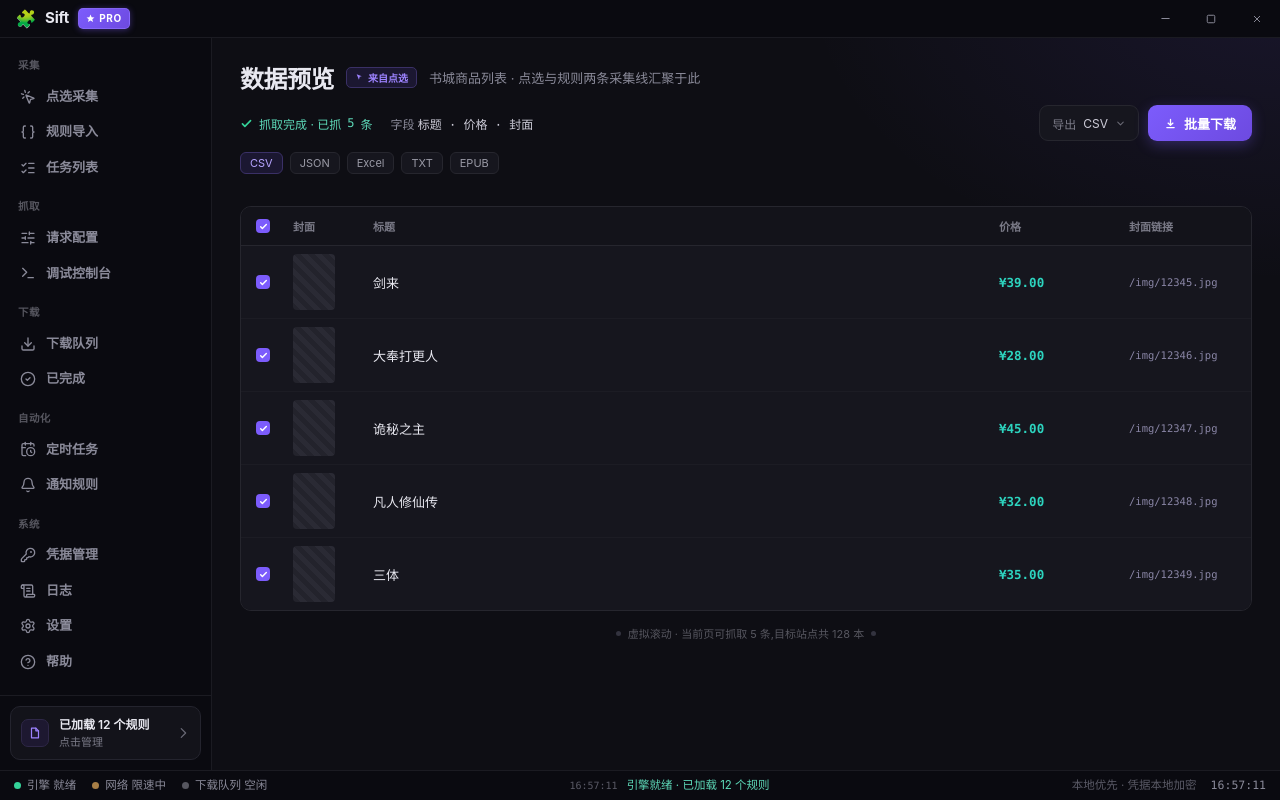
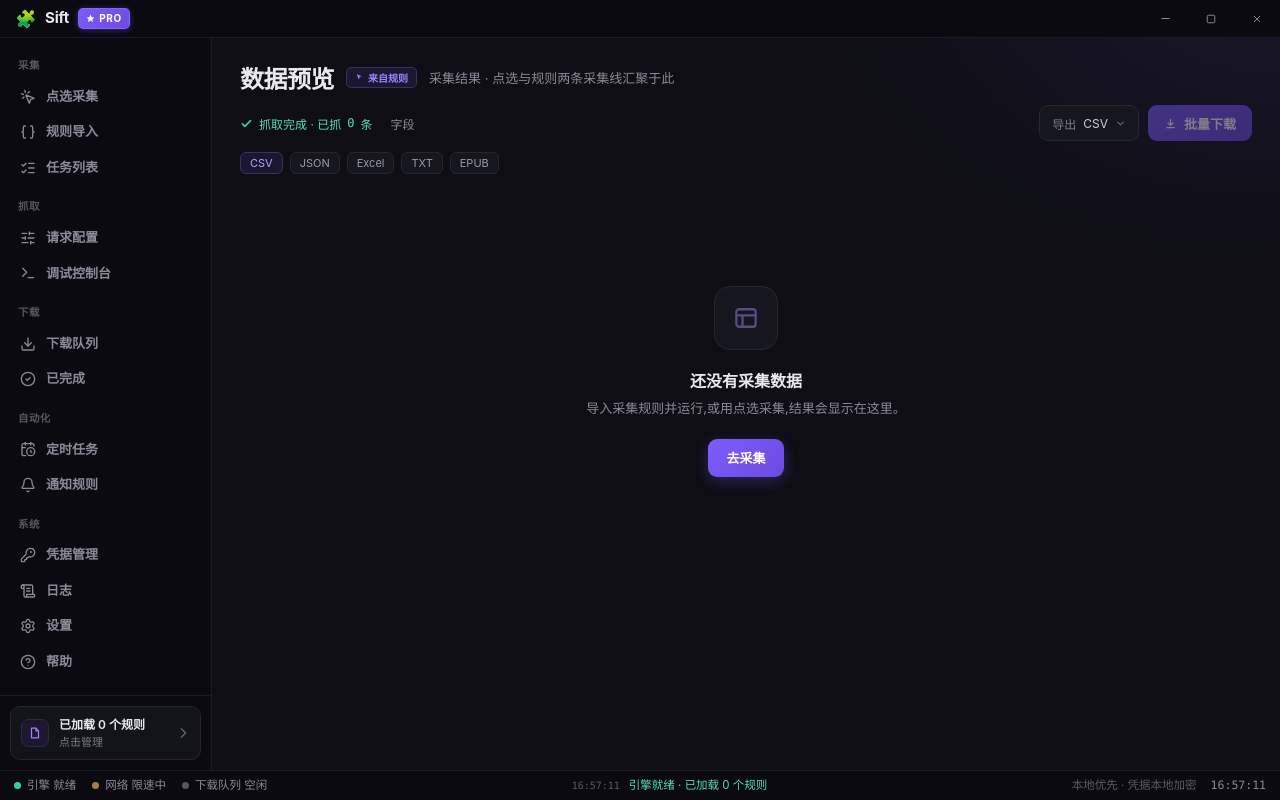
Before and after one commit to chocolate-z/Sift, a Vue app in the folder packages/app/: page /#/data in a window 1280 px wide. Built offline with nearby package versions, Linux system fonts and the light colour scheme.

Commit message:
refactor: 移除各屏演示假数据,改真实空态
任务/下载/已完成/凭据 store 的演示种子清空(改用户/采集驱动的空态),
状态栏已加载规则数归 0;数据预览去掉示例书目种子行,未采集时显示空态。

```diff
--- a/packages/app/src/stores/app.ts
+++ b/packages/app/src/stores/app.ts
@@ -5,7 +5,7 @@ import { CURRENT_IR_VERSION } from '@sift/core-ir'
 /** App-wide status surfaced in the bottom status bar. */
 export const useAppStore = defineStore('app', () => {
   const engineStatus = ref<'ready' | 'busy'>('ready')
-  const rulesLoaded = ref(12)
+  const rulesLoaded = ref(0)
   const irVersion = CURRENT_IR_VERSION
   return { engineStatus, rulesLoaded, irVersion }
 })
--- a/packages/app/src/stores/completed.ts
+++ b/packages/app/src/stores/completed.ts
@@ -15,42 +15,9 @@ export interface DoneRecord {
   source: string
 }
 
-const SEED: Omit<DoneRecord, 'id'>[] = [
-  {
-    name: '诡秘之主·全本.txt',
-    fileType: '文本',
-    icon: 'txt',
-    path: '~/Sift/downloads/诡秘之主/全本.txt',
-    size: '8.6 MB',
-    count: '1083 章',
-    time: '今天 14:20',
-    source: '来源 七猫·诡秘之主'
-  },
-  {
-    name: '书城封面图集.zip',
-    fileType: '图片',
-    icon: 'img',
-    path: '~/Sift/downloads/covers.zip',
-    size: '24.3 MB',
-    count: '50 张',
-    time: '今天 13:05',
-    source: '来源 书城商品列表'
-  },
-  {
-    name: '商品数据.csv',
-    fileType: '数据',
-    icon: 'data',
-    path: '~/Sift/exports/products.csv',
-    size: '12 KB',
-    count: '5 行',
-    time: '昨天 18:40',
-    source: '来源 书城商品列表'
-  }
-]
-
 export const useCompletedStore = defineStore('completed', () => {
   let uid = 0
-  const records = ref<DoneRecord[]>(SEED.map((r) => ({ id: ++uid, ...r })))
+  const records = ref<DoneRecord[]>([])
 
   function add(rec: Omit<DoneRecord, 'id'>) {
     records.value.unshift({ id: ++uid, ...rec })
--- a/packages/app/src/stores/credentials.ts
+++ b/packages/app/src/stores/credentials.ts
@@ -13,16 +13,9 @@ export interface Cred {
   lastUse: string
 }
 
-const SEED: Omit<Cred, 'id'>[] = [
-  { name: '七猫账号 Cookie', domain: 'www.qimao.com', type: 'Cookie', status: 'valid', lastUse: '2 分钟前' },
-  { name: '旧钢笔会话', domain: 'www.jiugangbi.com', type: 'Cookie', status: 'expiring', lastUse: '1 小时前' },
-  { name: '本地代理', domain: 'http://127.0.0.1:7890', type: '代理', status: 'valid', lastUse: '使用中' },
-  { name: '书城 API Token', domain: 'book.example.com', type: 'Token', status: 'invalid', lastUse: '3 天前' }
-]
-
 export const useCredentialsStore = defineStore('credentials', () => {
   let uid = 0
-  const creds = ref<Cred[]>(SEED.map((c) => ({ id: ++uid, ...c })))
+  const creds = ref<Cred[]>([])
 
   function addCred(c: Omit<Cred, 'id'>) {
     creds.value.unshift({ id: ++uid, ...c })
--- a/packages/app/src/stores/downloads.ts
+++ b/packages/app/src/stores/downloads.ts
@@ -13,43 +13,8 @@ export interface DlItem {
   failReason?: string
 }
 
-const SEED: Omit<DlItem, 'id'>[] = [
-  {
-    name: '诡秘之主/第0048章·深红.txt',
-    fileType: '文本',
-    status: 'downloading',
-    progress: 72,
-    detail: '1.2 / 1.7 MB · 420 KB/s · 3s'
-  },
-  {
-    name: '封面_qimao_12345.jpg',
-    fileType: '图片',
-    status: 'downloading',
-    progress: 35,
-    detail: '86 / 240 KB · 260 KB/s · 1s'
-  },
-  {
-    name: '诡秘之主/第0040章·星之子.txt',
-    fileType: '文本',
-    status: 'paused',
-    progress: 48,
-    detail: '已下 820 KB · 断点已保存'
-  },
-  { name: '诡秘之主/第0051章·黑夜.txt', fileType: '文本', status: 'waiting', progress: null, detail: '' },
-  { name: '封面_qimao_12346.jpg', fileType: '图片', status: 'waiting', progress: null, detail: '' },
-  {
-    name: '诡秘之主/第0042章·愚者.txt',
-    fileType: '文本',
-    status: 'failed',
-    progress: null,
-    detail: '',
-    failReason: '失败 · 超时'
-  }
-]
-
 export const useDownloadsStore = defineStore('downloads', () => {
-  let uid = 0
-  const items = ref<DlItem[]>(SEED.map((s) => ({ id: ++uid, ...s })))
+  const items = ref<DlItem[]>([])
   const find = (id: number) => items.value.find((x) => x.id === id)
 
   function pause(id: number) {
--- a/packages/app/src/stores/tasks.ts
+++ b/packages/app/src/stores/tasks.ts
@@ -16,49 +16,9 @@ export interface Task {
   status: TaskStatus
 }
 
-const SEED: Omit<Task, 'id'>[] = [
-  {
-    name: '书城商品列表',
-    type: 'pick',
-    url: 'book.example.com/list?cat=novel',
-    fields: '3',
-    lastRun: '2 小时前',
-    result: '5 条',
-    status: 'ready'
-  },
-  {
-    name: '七猫 · 诡秘之主',
-    type: 'api',
-    url: 'www.qimao.com',
-    fields: '5',
-    lastRun: '12 分钟前',
-    result: '1083 章',
-    status: 'running'
-  },
-  {
-    name: '旧钢笔 · 全本抓取',
-    type: 'web',
-    url: 'www.jiugangbi.com',
-    fields: '4',
-    lastRun: '1 小时前',
-    result: '正文为空',
-    resultFail: true,
-    status: 'failed'
-  },
-  {
-    name: '当当图书榜',
-    type: 'pick',
-    url: 'book.dangdang.com/bestseller',
-    fields: '4',
-    lastRun: '昨天',
-    result: '50 条',
-    status: 'ready'
-  }
-]
-
 export const useTasksStore = defineStore('tasks', () => {
   let uid = 0
-  const tasks = ref<Task[]>(SEED.map((t) => ({ id: ++uid, ...t })))
+  const tasks = ref<Task[]>([])
 
   function addTask(t: Omit<Task, 'id'>) {
     tasks.value.unshift({ id: ++uid, ...t })
--- a/packages/app/src/views/DataPreviewView.vue
+++ b/packages/app/src/views/DataPreviewView.vue
@@ -24,20 +24,10 @@ const isBook = computed(() => ds.active && ds.columns.some((c) => c.name === '
 const formats = ['CSV', 'JSON', 'Excel', 'TXT', 'EPUB']
 const exportFormat = ref('CSV')
 
-// 1:1 演示种子(未跑引擎时显示,保持原视觉)。
-const seedRows = [
-  { title: '剑来', price: '¥39.00', img: '/img/12345.jpg' },
-  { title: '大奉打更人', price: '¥28.00', img: '/img/12346.jpg' },
-  { title: '诡秘之主', price: '¥45.00', img: '/img/12347.jpg' },
-  { title: '凡人修仙传', price: '¥32.00', img: '/img/12348.jpg' },
-  { title: '三体', price: '¥35.00', img: '/img/12349.jpg' }
-]
-
-// 跑过引擎(ds.active)走真实数据动态表;否则种子表。
+// 跑过引擎且有行 → 真实数据动态表;否则空态。
 const showReal = computed(() => ds.active && ds.rows.length > 0)
-const activeCount = computed(() => (ds.active ? ds.rows.length : seedRows.length))
-const fieldsLabel = computed(() => (ds.active ? ds.columns.map((c) => c.name).join(' · ') : '标题 · 价格 · 封面'))
-const fromLabel = computed(() => (ds.active ? '来自规则' : '来自点选'))
+const activeCount = computed(() => ds.rows.length)
+const fieldsLabel = computed(() => ds.columns.map((c) => c.name).join(' · '))
 const firstField = computed(() => ds.columns[0]?.field)
 const gridTemplate = computed(
   () => '44px ' + ds.columns.map((c) => (c.type === 'image' ? '130px' : 'minmax(0,1fr)')).join(' ')
@@ -242,9 +232,9 @@ onMounted(async () => {
           <svg width="9" height="9" viewBox="0 0 16 16" fill="currentColor">
             <path d="M3 2l9 3.6-3.7 1.2L7 11.8 3 2z" />
           </svg>
-          {{ fromLabel }}
+          来自规则
         </span>
-        <span class="title-sub">书城商品列表 · 点选与规则两条采集线汇聚于此</span>
+        <span class="title-sub">采集结果 · 点选与规则两条采集线汇聚于此</span>
       </div>
 
       <div class="status-row">
@@ -446,65 +436,7 @@ onMounted(async () => {
         </div>
       </template>
 
-      <!-- 1:1 演示种子(未跑引擎) -->
-      <template v-else-if="!ds.active">
-        <div class="table">
-          <div class="t-head">
-            <div class="th-check">
-              <span class="checkbox" :class="{ on: allChecked || indeterminate }" @click="toggleAll">
-                <svg
-                  v-if="allChecked"
-                  width="9"
-                  height="9"
-                  viewBox="0 0 16 16"
-                  stroke="#fff"
-                  stroke-width="2.6"
-                  fill="none"
-                  stroke-linecap="round"
-                  stroke-linejoin="round">
-                  <path d="M3 8.5l3 3 7-7" />
-                </svg>
-                <span v-else-if="indeterminate" class="cb-dash" />
-              </span>
-            </div>
-            <div class="th">封面</div>
-            <div class="th">标题</div>
-            <div class="th">价格</div>
-            <div class="th">封面链接</div>
-          </div>
-          <div v-for="(r, i) in seedRows" :key="r.title" class="t-row" :class="{ last: i === seedRows.length - 1 }">
-            <div class="td-check">
-              <span class="checkbox" :class="{ on: selected[i] }" @click="toggleRow(i)">
-                <svg
-                  v-if="selected[i]"
-                  width="9"
-                  height="9"
-                  viewBox="0 0 16 16"
-                  stroke="#fff"
-                  stroke-width="2.6"
-                  fill="none"
-                  stroke-linecap="round"
-                  stroke-linejoin="round">
-                  <path d="M3 8.5l3 3 7-7" />
-                </svg>
-              </span>
-            </div>
-            <div class="td">
-              <div class="cover" />
-            </div>
-            <div class="td title">{{ r.title }}</div>
-            <div class="td price mono">{{ r.price }}</div>
-            <div class="td link mono">{{ r.img }}</div>
-          </div>
-        </div>
-        <div class="vnote">
-          <span class="vdot" />
-          虚拟滚动 · 当前页可抓取 5 条,目标站点共 128 本
-          <span class="vdot" />
-        </div>
-      </template>
-
-      <!-- 跑过但无结果 -->
+      <!-- 空态:未采集 / 本次无结果 -->
       <div v-else class="empty">
         <div class="empty-ico">
           <svg
@@ -520,9 +452,15 @@ onMounted(async () => {
             <path d="M2.5 6.5h11M6 6.5v6.5" />
           </svg>
         </div>
-        <div class="empty-title">本次未抓到数据</div>
-        <div class="empty-desc">规则已执行,但没有匹配到任何结果。可回到规则导入检查选择器或换个关键词。</div>
-        <button type="button" class="btn-primary" @click="router.push('/import/paste')">回到规则</button>
+        <div class="empty-title">{{ ds.active ? '本次未抓到数据' : '还没有采集数据' }}</div>
+        <div class="empty-desc">
+          {{
+            ds.active
+              ? '规则已执行,但没有匹配到任何结果。可回到采集规则检查选择器或换个关键词。'
+              : '导入采集规则并运行,或用点选采集,结果会显示在这里。'
+          }}
+        </div>
+        <button type="button" class="btn-primary" @click="router.push('/import')">去采集</button>
       </div>
     </div>
   </section>
```
